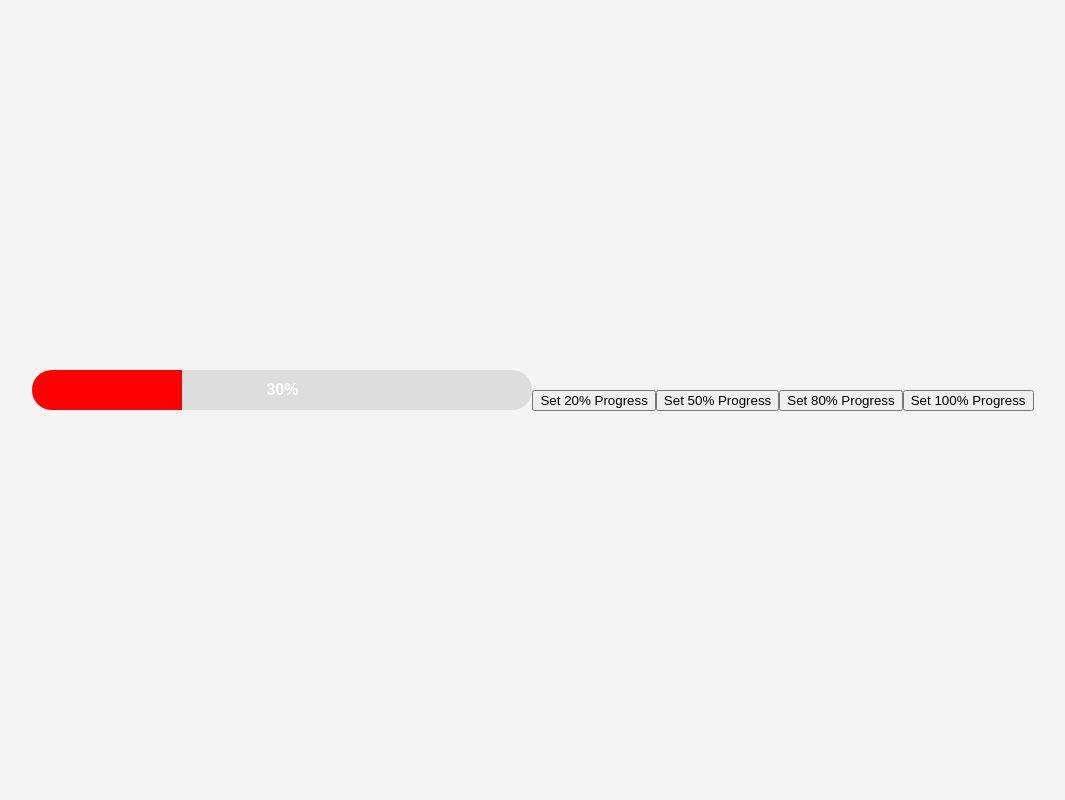
After one commit to khinsokha/task-management, a Flask app: template templates/test.html in a window 1280 px wide. The commit adds this page. Shown: the whole page, without its empty margins (107-1172 px from the left). Run offline with Flask 3, Linux system fonts and the light colour scheme; the template is opened without the code that fills it, so the values that code supplies are empty.

Commit message:
add progress_percentage

```diff
--- a/static/css/style.css
+++ b/static/css/style.css
@@ -101,7 +101,7 @@ div#myTabContent {
     font-size: 13px;
 }
 
-.task-name, .task-others {
+.task-name0, .task-others0 {
     display: -webkit-box;
     -webkit-box-orient: vertical;
     overflow: hidden;
--- a/templates/index.html
+++ b/templates/index.html
@@ -3,7 +3,7 @@
 <head>
     <meta charset="UTF-8">
     <meta name="viewport" content="width=device-width, initial-scale=1.0">
-    <title>Beautiful Tab Panel</title>
+    <title>Task Management</title>
     <!-- Bootstrap CSS -->
     <link href="https://cdn.jsdelivr.net/npm/bootstrap@5.3.0-alpha3/dist/css/bootstrap.min.css" rel="stylesheet">
     <link rel="stylesheet" href="https://cdnjs.cloudflare.com/ajax/libs/font-awesome/5.15.4/css/all.min.css">
@@ -138,6 +138,7 @@
                                                 <th class="sortable" onclick="sortTable(4)">Started On</th>
                                                 <th class="sortable" onclick="sortTable(5)">Ended On</th>
                                                 <th class="sortable" onclick="sortTable(6)">Status</th>
+                                                <th class="sortable" onclick="sortTable(7)">Progress</th>
                                                 <th>Action</th>
                                                 <th>Others</th>
                                             </tr>
@@ -370,7 +371,6 @@
 
                         </div>
                     </div>
-
                 </div>
             </div>
         </div>
@@ -429,6 +429,8 @@
             window.location.href = getLoginUrl(); // Redirect to login page
         }
      </script>
+
+    <script src="{{ url_for('static', filename='js/dashboard.js') }}"></script>
 </body>
 
 </html>
--- /dev/null
+++ b/templates/test.html
@@ -0,0 +1,88 @@
+<!DOCTYPE html>
+<html lang="en">
+<head>
+    <meta charset="UTF-8">
+    <meta name="viewport" content="width=device-width, initial-scale=1.0">
+    <title>Dynamic Progress Bar</title>
+    <style>
+        body {
+    font-family: Arial, sans-serif;
+    display: flex;
+    justify-content: center;
+    align-items: center;
+    height: 100vh;
+    margin: 0;
+    background-color: #f4f4f4;
+}
+
+.progress-container {
+    width: 80%;
+    max-width: 500px;
+    height: 40px;
+    background-color: #ddd;
+    border-radius: 20px;
+    position: relative;
+    margin-bottom: 20px;
+}
+
+.progress-bar {
+    height: 100%;
+    width: 0%; /* Initial width set to 0 */
+    border-radius: 20px 0 0 20px;
+    transition: width 0.5s ease, background-color 0.5s ease; /* Smooth transition */
+}
+
+#percentage {
+    position: absolute;
+    top: 50%;
+    left: 50%;
+    transform: translate(-50%, -50%);
+    font-size: 16px;
+    color: #fff;
+    font-weight: bold;
+}
+
+    </style>
+</head>
+<body>
+    <div class="progress-container">
+        <div class="progress-bar" id="progress-bar"></div>
+        <span id="percentage">30</span>
+    </div>
+
+    <button onclick="updateProgressBar(6)">Set 20% Progress</button>
+    <button onclick="updateProgressBar(50)">Set 50% Progress</button>
+    <button onclick="updateProgressBar(80)">Set 80% Progress</button>
+    <button onclick="updateProgressBar(100)">Set 100% Progress</button>
+
+    <script>
+getPercentageValue();
+function getPercentageValue() {
+    const percentageText = document.getElementById('percentage');
+    // Get the text content inside the span (e.g., "30")
+    const percentageValue = parseInt(percentageText.textContent, 10);
+    updateProgressBar(percentageValue);
+    return percentageValue;
+}
+
+    function updateProgressBar(progress) {
+    const progressBar = document.getElementById('progress-bar');
+    const percentageText = document.getElementById('percentage');
+
+    // Update the width of the progress bar to reflect the progress percentage
+    progressBar.style.width = progress + '%';
+    percentageText.textContent = progress + '%';
+
+    // Change the color based on the progress percentage
+    if (progress <= 30) {
+        progressBar.style.backgroundColor = 'red'; // Low progress: Red
+    } else if (progress <= 70) {
+        progressBar.style.backgroundColor = 'yellow'; // Moderate progress: Yellow
+    } else {
+        progressBar.style.backgroundColor = 'green'; // High progress: Green
+    }
+}
+
+    </script>
+</body>
+</html>
```
Also changed, not shown: static/css/dashboard.css (+30 -1 lines), static/js/dashboard.js (+41 -0 lines), static/js/myscript.js (+24 -14 lines).
